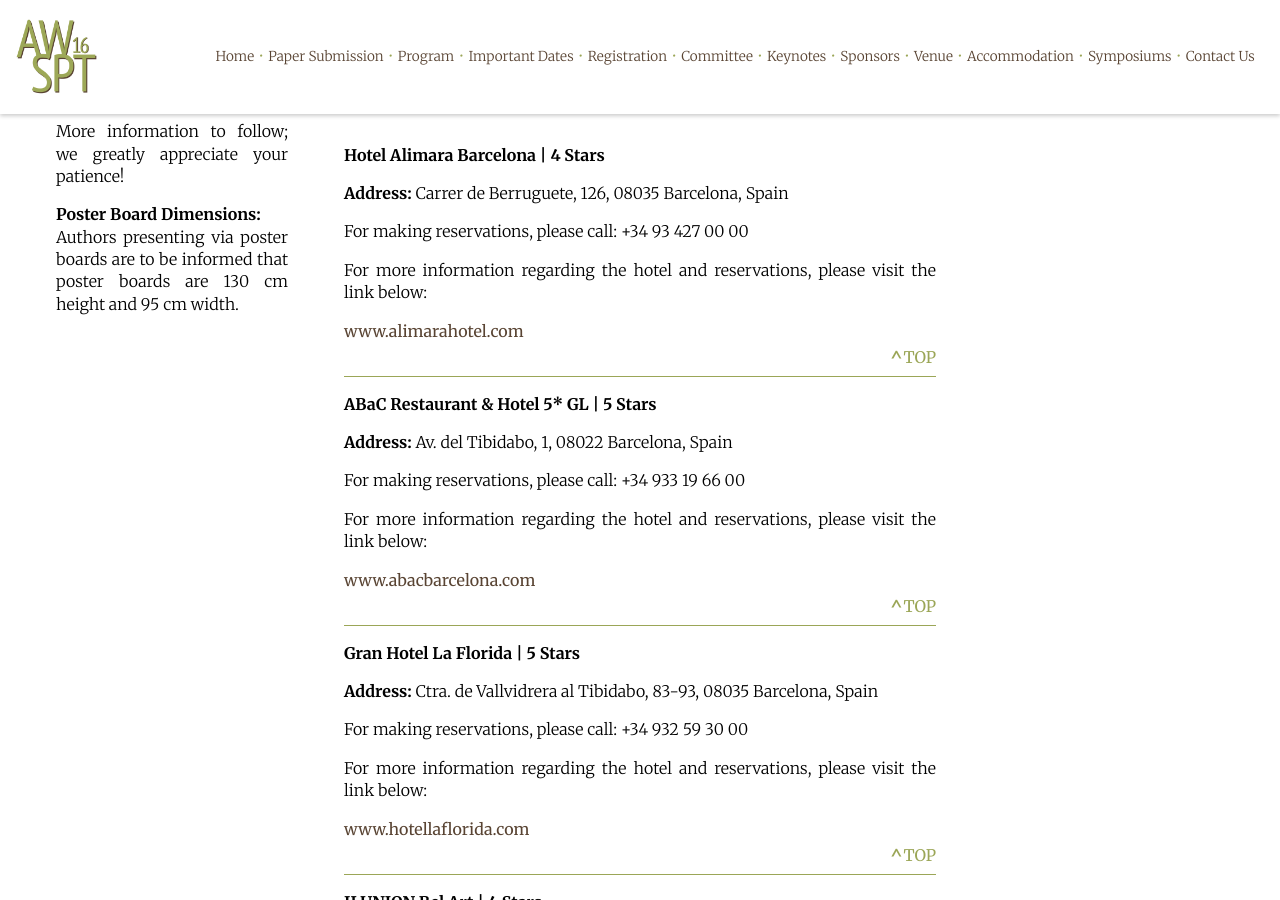
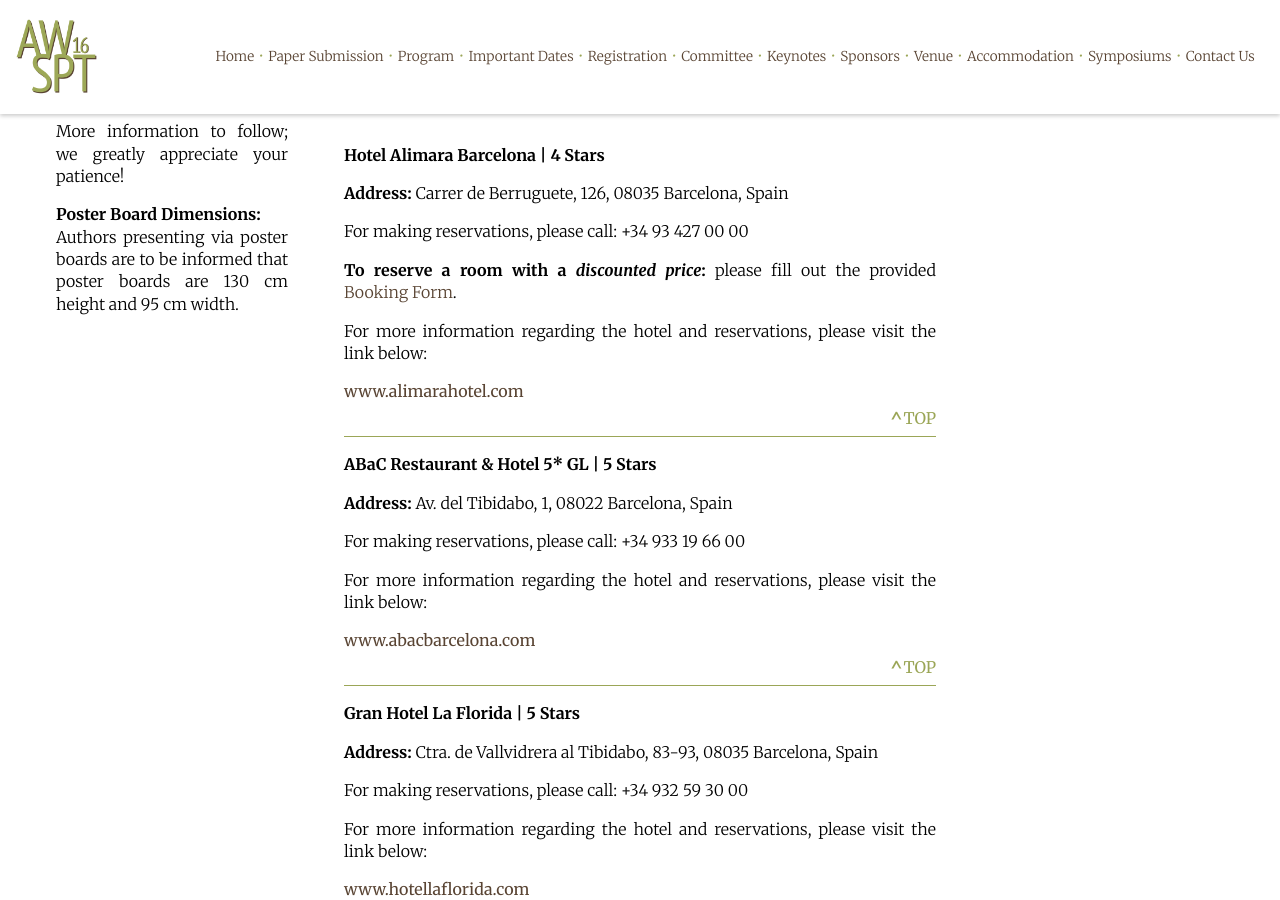
Before and after one commit to emdsgn/awspt, a Jekyll site: the page built from accommodation.html, in a window 1280 px wide and 900 px high, scrolled down 1306 px. Built offline with Jekyll 4.4.1, drawn with Linux system fonts in a browser that asks for light colours; nearby versions of some CDN libraries; Markdown is read by kramdown in place of the engine named in the settings; comment, search, counter and statistics services are not loaded.

Commit message:
added the booking form

```diff
--- a/accommodation.html
+++ b/accommodation.html
@@ -24,7 +24,7 @@
    	</thead>
    	<tbody>
 	<tr>
-    <td><a href="#Hotel Alimara Barcelona" class="body-link">Hotel Alimara Barcelona</a></td>
+    <td><a href="#Hotel_Alimara_Barcelona" class="body-link">Hotel Alimara Barcelona</a></td>
     	<td>-</td>
     	<td>-</td>
     </tr>
@@ -86,7 +86,7 @@
 	</tbody>
 </table><br>
 
-<span class="anchor" id="Hotel Alimara Barcelona"></span>
+<span class="anchor" id="Hotel_Alimara_Barcelona"></span>
 <div class="bottom-border">
 <p class="body bold">Hotel Alimara Barcelona | 4 Stars</p>
 <p class="body"><b>Address:</b> Carrer de Berruguete, 126, 08035 Barcelona, Spain</p>
@@ -94,7 +94,7 @@
 <p class="body">For making reservations, please call: +34 93 427 00 00<br>
 <!-- <b>Group Discount:</b> Mention the conference to receive a Clarion discount. --></p>
 
-<!-- <p class="body"><b>To reserve a room with a discounted price:</b> please download and fill out the <a href="../Clarion_Form.doc" class="body-link">Booking Form</a> and send directly to the hotel email address mentioned on the form.</p> -->
+<p class="body"><b>To reserve a room with a <i>discounted price</i>:</b> please fill out the provided <a href="https://form.jotformeu.com/50672415846358" class="body-link">Booking Form</a>.</p>
 
 <p class="body">For more information regarding the hotel and reservations, please visit the link below:</p>
 
```
Also changed, not shown: 3 other files.
